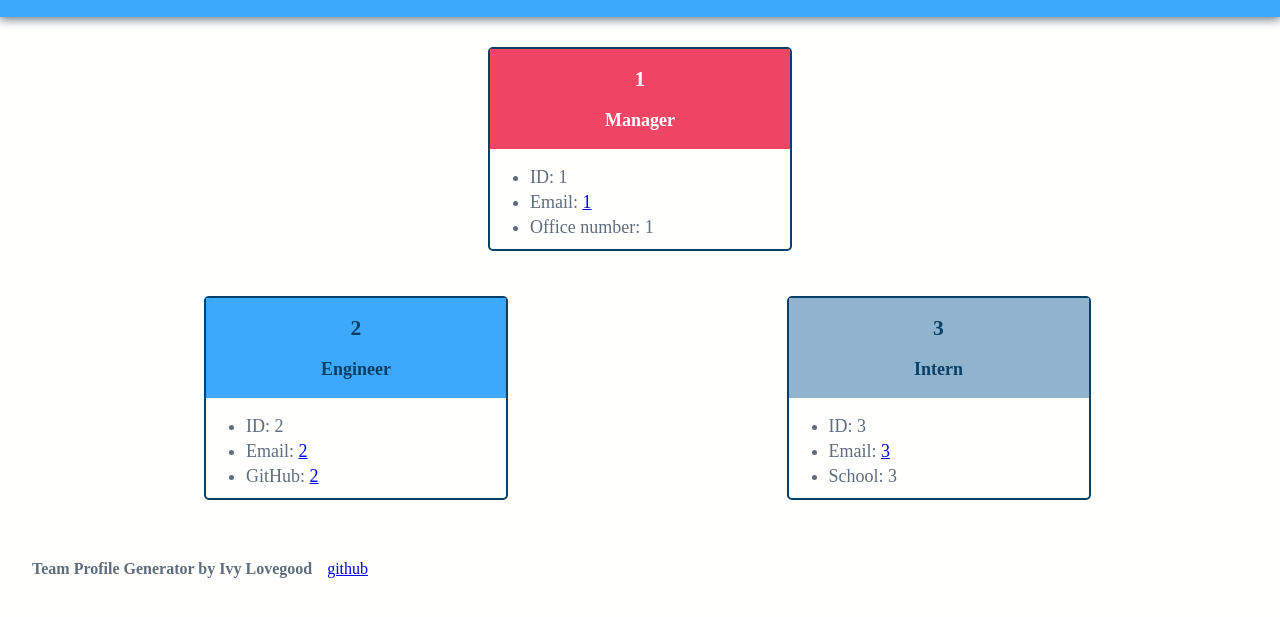
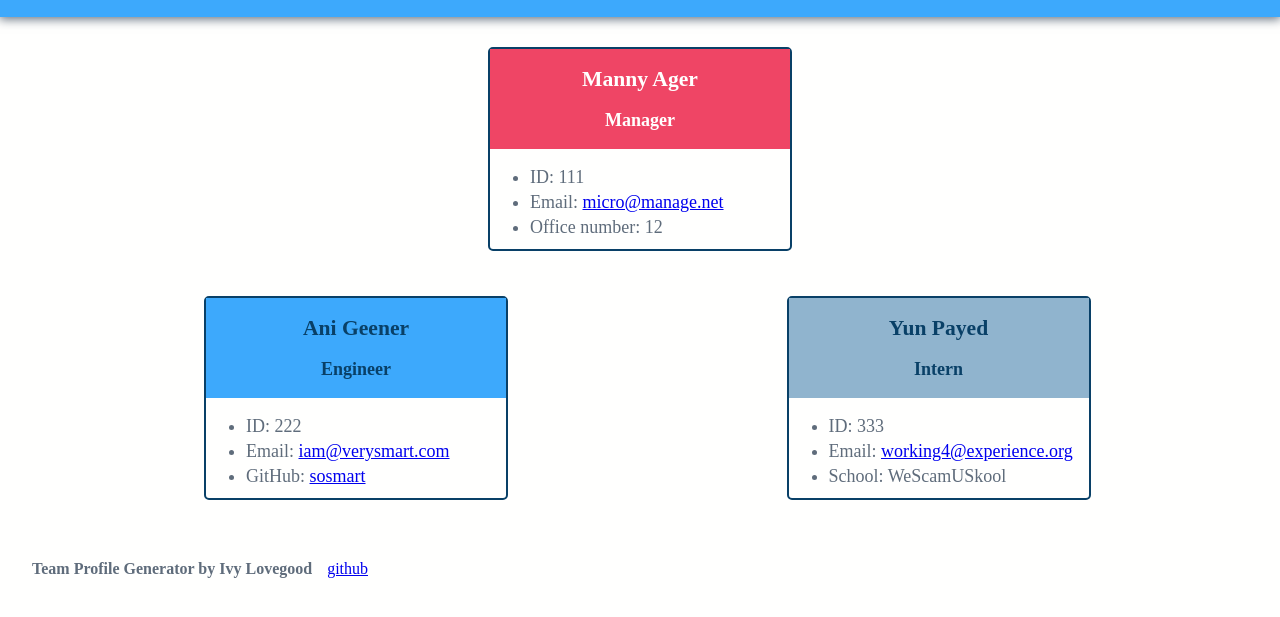
Before and after one commit to HeartSleeves/ILW10Team, a website: page dist/teamprofile.html in a window 1280 px wide. Shown: the part 83-700 px from the top of the page. Drawn offline with Linux system fonts and the light colour scheme.

Commit message:
added screenshot and Readme

```diff
--- a/dist/teamprofile.html
+++ b/dist/teamprofile.html
@@ -14,14 +14,14 @@
     <section class="managers">
     <div class="employeecard">
         <div class="cardheader">
-          <h2 class="name">1</h2>
+          <h2 class="name">Manny Ager</h2>
           <h3 class="role">Manager</h3>
         </div>
         <div class="cardbody">
           <ul class="profile">
-            <li class="id">ID: 1</li>
-            <li class="email">Email: <a href="mailto:1">1</a></li>
-            <li class="special">Office number: 1</li>
+            <li class="id">ID: 111</li>
+            <li class="email">Email: <a href="mailto:micro@manage.net">micro@manage.net</a></li>
+            <li class="special">Office number: 12</li>
           </ul>
         </div>
       </div>
@@ -30,14 +30,14 @@
     <section class="engineers">
     <div class="employeecard">
         <div class="cardheader">
-          <h2 class="name">2</h2>
+          <h2 class="name">Ani Geener</h2>
           <h3 class="role">Engineer</h3>
         </div>
         <div class="cardbody">
           <ul class="profile">
-            <li class="id">ID: 2</li>
-            <li class="email">Email: <a href="mailto:2">2</a></li>
-            <li class="special">GitHub: <a href="https://github.com/2" target="_blank" rel="noopener noreferrer">2</a></li>
+            <li class="id">ID: 222</li>
+            <li class="email">Email: <a href="mailto:iam@verysmart.com">iam@verysmart.com</a></li>
+            <li class="special">GitHub: <a href="https://github.com/sosmart" target="_blank" rel="noopener noreferrer">sosmart</a></li>
           </ul>
         </div>
       </div>
@@ -46,14 +46,14 @@
     <section class="interns">
     <div class="employeecard">
         <div class="cardheader">
-          <h2 class="name">3</h2>
+          <h2 class="name">Yun Payed</h2>
           <h3 class="role">Intern</h3>
         </div>
         <div class="cardbody">
           <ul class="profile">
-            <li class="id">ID: 3</li>
-            <li class="email">Email: <a href="mailto:3">3</a></li>
-            <li class="special">School: 3</li>
+            <li class="id">ID: 333</li>
+            <li class="email">Email: <a href="mailto:working4@experience.org">working4@experience.org</a></li>
+            <li class="special">School: WeScamUSkool</li>
           </ul>
         </div>
       </div>
```
Also changed, not shown: README.md, assets/Screenshot.png (added).
